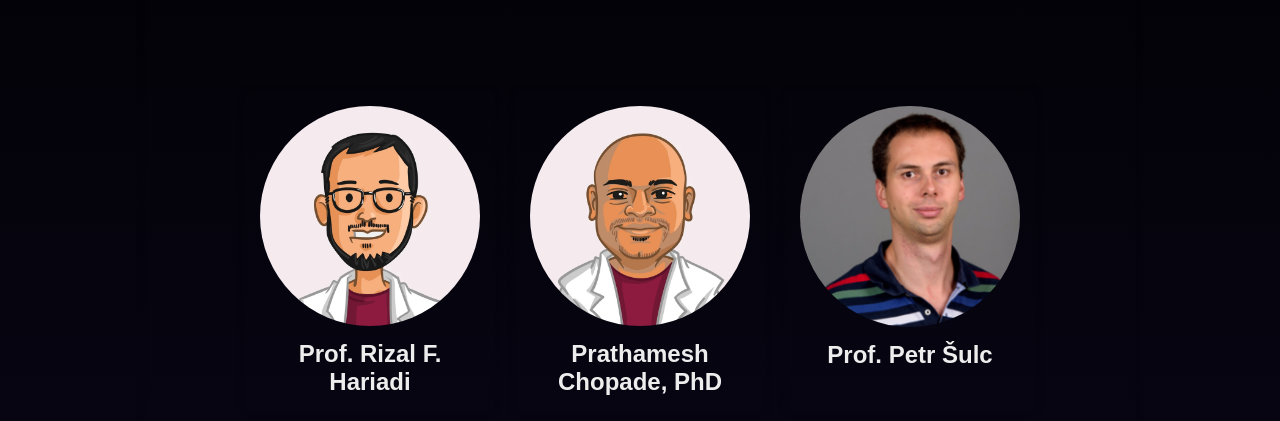
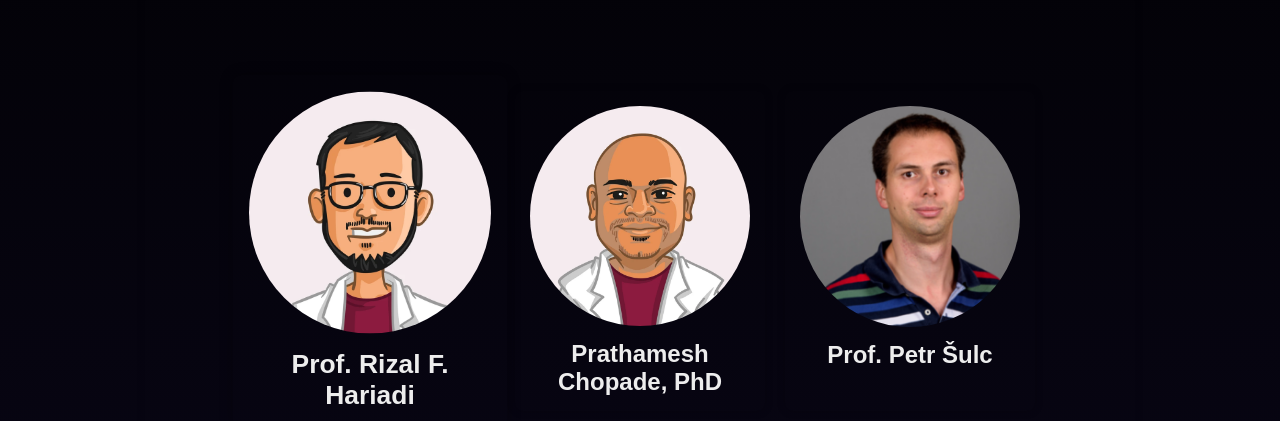
Before and after one commit to sbeeredd04/BIOMOD_CCB, a website built with Vite: page team.html in a window 1280 px wide. In both pictures the pointer is over the element "Prof. Rizal F. Hariadi". Shown: the part 379-800 px from the top of the page. Built offline with nearby package versions, Linux system fonts and the light colour scheme.

Commit message:
final update part 3 part 7

```diff
--- a/stylesheet.css
+++ b/stylesheet.css
@@ -817,6 +817,14 @@ button {
     margin-bottom: 10px;
   }
 
+  .team-member-card:hover {
+    transform: scale(1.1); /* Adjust the scale factor as needed for the desired zoom effect */
+    transition: transform 0.3s; /* Add a smooth transition for the zoom effect */
+    z-index: 1; /* Ensure that the zoomed card is on top of other cards when hovered */
+    box-shadow: 0 0 12px rgba(0, 0, 0, 0.3); /* Adjust box shadow for the zoomed card */
+}
+
+
   .acknowledgements {
     padding: 50px 10%;
     text-align: center;
```
Also changed, not shown: index.html (+1 -1 lines).
